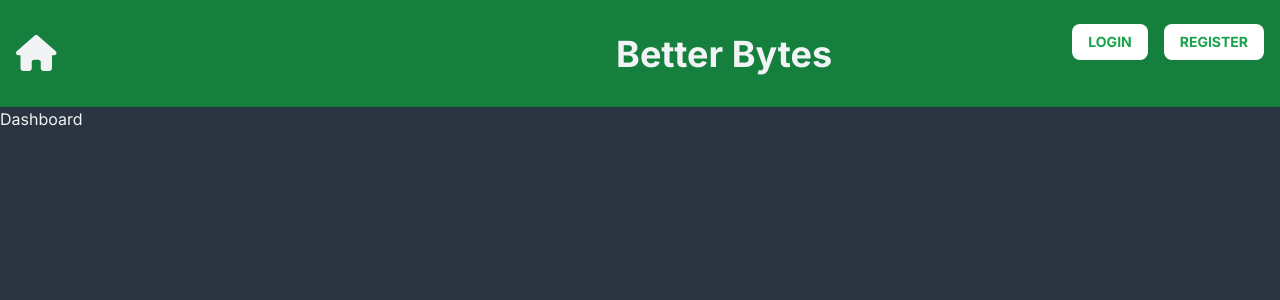
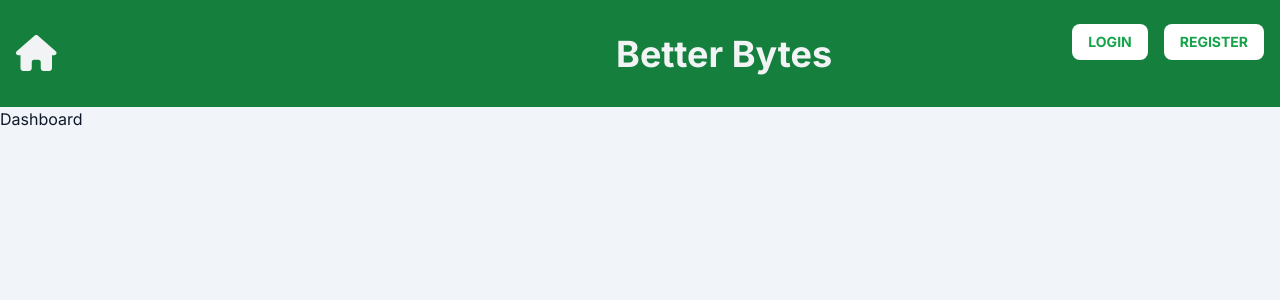
Before and after one commit to MikeTheFyke/better-byte, a Next.js app: page / in a window 1280 px wide. Shown: the top 300 px of the page. Built offline with nearby package versions, Linux system fonts and the light colour scheme; no server answers; the database is empty.

Commit message:
Updating main styles

```diff
--- a/app/(components)/Nav.tsx
+++ b/app/(components)/Nav.tsx
@@ -19,7 +19,7 @@ const Nav = async ({ session, userId }: NavProps) => {
 	return (
 		<>
 			<nav className="flex justify-between bg-green-700 p-4">
-				<div className="flex items-center justify-between md:w-[360px]">
+				<div className="flex items-center justify-between w-[100px] smd:w-[360px]">
 					<Link href="/">
 						<FontAwesomeIcon icon={faHouse} className="icon" />
 					</Link>
--- a/app/globals.css
+++ b/app/globals.css
@@ -7,7 +7,7 @@
 		@apply text-default-text text-4xl;
 	}
 	.iconHeader {
-		@apply text-default-text text-4xl sm:hidden md:inline-block;
+		@apply text-default-text text-4xl sm:hidden smd:inline-block;
 	}
 	.iconFooter {
 		@apply text-default-text sm:text-4xl sm:inline-block md:hidden;
--- a/app/page.tsx
+++ b/app/page.tsx
@@ -1,5 +1,9 @@
 const Dashboard = () => {
-	return <div>Dashboard</div>;
+	return (
+		<div>
+			<h6 className="text-main-text">Dashboard</h6>
+		</div>
+	);
 };
 
 export default Dashboard;
--- a/tailwind.config.ts
+++ b/tailwind.config.ts
@@ -8,6 +8,9 @@ const config: Config = {
 	],
 	theme: {
 		extend: {
+			screens: {
+				smd: "950px",
+			},
 			backgroundImage: {
 				"gradient-radial": "radial-gradient(var(--tw-gradient-stops))",
 				"gradient-conic":
@@ -15,10 +18,11 @@ const config: Config = {
 			},
 			colors: {
 				nav: "#18222f",
-				page: "#2b3441",
+				page: "#f1f5f9",
 				card: "#47566a",
 				"card-hover": "#4f5e74",
 				"default-text": "#f1f3f5",
+				"main-text": "#0f172a",
 				"blue-accent": "#0084d4",
 				"blue-accent-hover": "#009fff",
 			},
```
